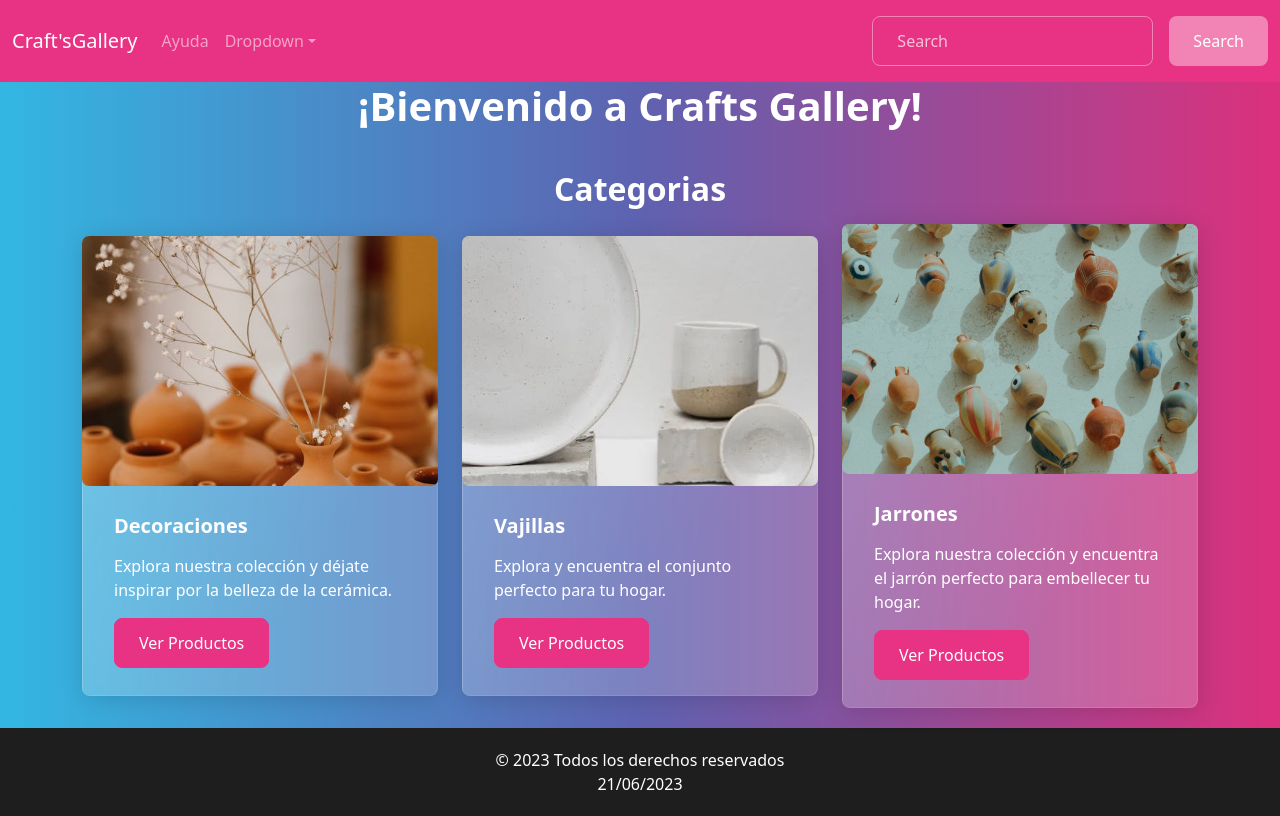
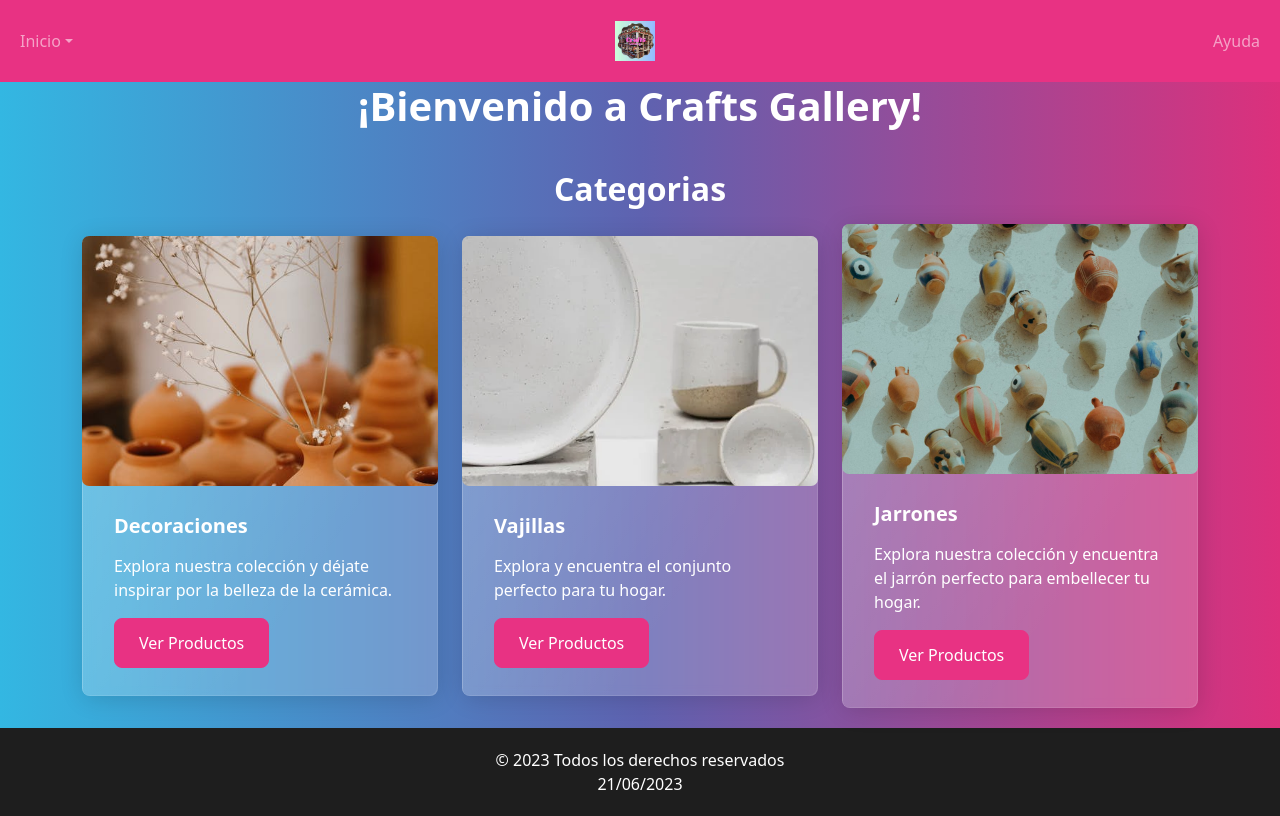
Before and after one commit to OskaritoLM/g, an Angular app: page / in a window 1280 px wide. Built offline with nearby package versions, Linux system fonts and the light colour scheme.

Commit message:
Boat_alpha 1.0.0.2

```diff
--- a/package.json
+++ b/package.json
@@ -20,6 +20,7 @@
     "@angular/router": "^16.0.0",
     "bootstrap": "^5.3.0",
     "bootswatch": "^5.3.0",
+    "mdb-angular-ui-kit": "^5.0.0",
     "rxjs": "~7.8.0",
     "tslib": "^2.3.0",
     "zone.js": "~0.13.0"
--- a/src/app/componentes/admin/admin.component.html
+++ b/src/app/componentes/admin/admin.component.html
@@ -1,4 +1,6 @@
-  <div class = "row">
+<app-navusr></app-navusr>
+
+<div class = "row">
   <div class="col-md-2">
     <li class="nav-item dropdown">
       <a class="nav-link dropdown-toggle" class="btn btn-info btn-lg" href="#" id="navbarScrollingDropdown" role="button" data-bs-toggle="dropdown" aria-expanded="false">
--- a/src/app/componentes/logadm/logadm.component.html
+++ b/src/app/componentes/logadm/logadm.component.html
@@ -1,3 +1,5 @@
+<app-navbasic></app-navbasic>
+
 <div class="card mx-auto">
     <div class="card-header text-center">
       <h5 style="color: white">Ingresa como Admin</h5>
--- a/src/app/componentes/login/login.component.html
+++ b/src/app/componentes/login/login.component.html
@@ -1,3 +1,5 @@
+<app-navbasic></app-navbasic>
+
 <div class="card mx-auto">
   <div class="card-header text-center">
     <h5 style="color: white">Login</h5>
--- a/src/app/componentes/logprov/logprov.component.html
+++ b/src/app/componentes/logprov/logprov.component.html
@@ -1,3 +1,5 @@
+<app-navbasic></app-navbasic>
+
 <div class="card mx-auto">
     <div class="card-header text-center">
       <h5 style="color: white">Ingresa como Proveedor</h5>
--- a/src/app/componentes/navbasic/navbasic.component.html
+++ b/src/app/componentes/navbasic/navbasic.component.html
@@ -1,16 +1,9 @@
 <nav class="navbar navbar-expand-lg bg-primary" data-bs-theme="dark">
   <div class="container-fluid">
-      <a class="navbar-brand" href="#">Craft'sGallery</a>
-      <button class="navbar-toggler" type="button" data-bs-toggle="collapse" data-bs-target="#navbarColor01" aria-controls="navbarColor01" aria-expanded="false" aria-label="Toggle navigation">
-        <span class="navbar-toggler-icon"></span>
-      </button>
-      <div class="collapse navbar-collapse" id="navbarColor01">
-        <ul class="navbar-nav me-auto">
-          <li class="nav-item">
-            <a class="nav-link" href="#">Ayuda</a>
-          </li>
+    <div class="d-flex justify-content-start">
+      <ul class="navbar-nav">
         <li class="nav-item dropdown">
-            <a class="nav-link dropdown-toggle" data-bs-toggle="dropdown" href="#" role="button" aria-haspopup="true" aria-expanded="false">Dropdown</a>
+          <a class="nav-link dropdown-toggle" data-bs-toggle="dropdown" href="/home" role="button" aria-haspopup="true" aria-expanded="false">Inicio</a>
           <div class="dropdown-menu">
             <a class="dropdown-item" href="/registro">Registrate</a>
             <a class="dropdown-item" href="/login">Iniciar Sesión</a>
@@ -20,10 +13,18 @@
           </div>
         </li>
       </ul>
-        <form class="d-flex">
-          <input class="form-control me-sm-2" type="search" placeholder="Search">
-          <button class="btn btn-secondary my-2 my-sm-0" type="submit">Search</button>
-        </form>
+    </div>
+    <div class="d-flex justify-content-center">
+      <a class="navbar-brand" href="#">
+        <img src="assets/LogoCG.jpg" alt="Logo" style="width: 40px; height: 40px;">
+      </a>
+    </div>
+    <div class="d-flex justify-content-end">
+      <ul class="navbar-nav">
+        <li class="nav-item">
+          <a class="nav-link" href="#">Ayuda</a>
+        </li>
+      </ul>
     </div>
   </div>
 </nav>
--- a/src/app/componentes/navusr/navusr.component.css
+++ b/src/app/componentes/navusr/navusr.component.css
@@ -0,0 +1,6 @@
+.btn-light {
+    background-color: #e0e0e0;
+    border-radius: 20px;
+    border: 1px solid #ccc;
+    color: #333;
+  }
--- a/src/app/componentes/navusr/navusr.component.html
+++ b/src/app/componentes/navusr/navusr.component.html
@@ -1,40 +1,21 @@
-<nav class="navbar navbar-expand-lg bg-primary" data-bs-theme="dark">
-  <div class="container-fluid">
-    <a class="navbar-brand" href="#">Navbar</a>
-    <button class="navbar-toggler" type="button" data-bs-toggle="collapse" data-bs-target="#navbarColor01" aria-controls="navbarColor01" aria-expanded="false" aria-label="Toggle navigation">
-      <span class="navbar-toggler-icon"></span>
-    </button>
-    <div class="collapse navbar-collapse" id="navbarColor01">
-      <ul class="navbar-nav me-auto">
-        <li class="nav-item">
-          <a class="nav-link active" href="#">Home
-            <span class="visually-hidden">(current)</span>
+<nav class="navbar navbar-expand-lg bg-primary">
+  <ul class="navbar-nav">
+    <li class="nav-item dropdown">
+      <a class="nav-link dropdown-toggle" data-bs-toggle="dropdown" href="/home" role="button" aria-haspopup="true" aria-expanded="false">
+        <i class="fa-regular fa-user" style="color: #000000;"></i> User
       </a>
-        </li>
-        <li class="nav-item">
-          <a class="nav-link" href="#">Features</a>
-        </li>
-        <li class="nav-item">
-          <a class="nav-link" href="#">Pricing</a>
-        </li>
-        <li class="nav-item">
-          <a class="nav-link" href="#">About</a>
-        </li>
-        <li class="nav-item dropdown">
-          <a class="nav-link dropdown-toggle" data-bs-toggle="dropdown" href="#" role="button" aria-haspopup="true" aria-expanded="false">Dropdown</a>
       <div class="dropdown-menu">
-            <a class="dropdown-item" href="#">Action</a>
-            <a class="dropdown-item" href="#">Another action</a>
-            <a class="dropdown-item" href="#">Something else here</a>
+        <a class="dropdown-item" href="#">Configuración de Perfil</a>
+        <a class="dropdown-item" href="/login">Cerrar Sesión</a>
         <div class="dropdown-divider"></div>
-            <a class="dropdown-item" href="#">Separated link</a>
+        <a class="dropdown-item" href="#">Ayuda</a>
       </div>
     </li>
   </ul>
-      <form class="d-flex">
-        <input class="form-control me-sm-2" type="search" placeholder="Search">
-        <button class="btn btn-secondary my-2 my-sm-0" type="submit">Search</button>
+
+  <form class="d-flex mx-auto" role="search">
+    <input class="form-control me-2" type="search" placeholder="Buscar" aria-label="search">
+    <button class="btn btn-light" type="submit">Search</button>
   </form>
-    </div>
-  </div>
+
 </nav>
--- a/src/app/componentes/registro/registro.component.html
+++ b/src/app/componentes/registro/registro.component.html
@@ -1,3 +1,5 @@
+<app-navbasic></app-navbasic>
+
 <div class="card mx-auto">
     <div class="card-header text-center">
       <h5 style="color: white">Registrate</h5>
```
Also changed, not shown: 1 other file (tests, documents, lock files or other folders). Lines whose indentation alone changed are shown as unchanged.
